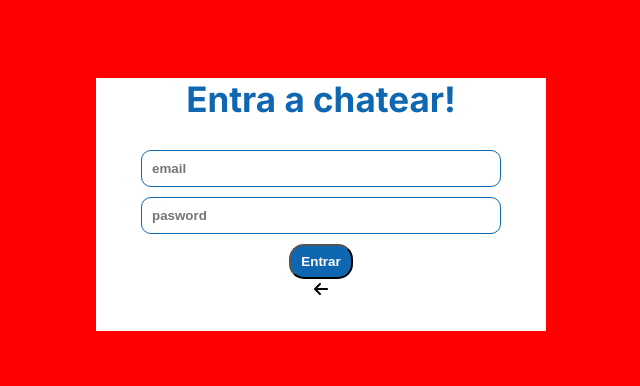
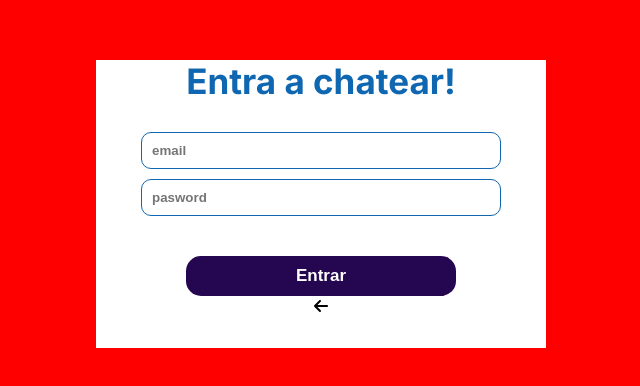
Before and after one commit to LuisArielRetanaHernadez/chat_mabi, a React (Vite) app: page /login in a window 1280 px wide. Shown: the part 196-582 px from the top of the page, without its empty margins (319-959 px from the left). Built offline with nearby package versions, Linux system fonts and the light colour scheme; no server answers.

Commit message:
creando los estilos del boton send del formulario

```diff
--- a/src/pages/Auth/auth.style.css
+++ b/src/pages/Auth/auth.style.css
@@ -49,6 +49,16 @@
   outline: none;
 }
 
+.auth__button-send {
+  width: 60%;
+  padding: 10px 12px;
+  margin-top: 30px;
+  font-size: 17px;
+  background-color: var(--purple);
+  border: none;
+  outline: none;
+}
+
 /* ..... login .... */
 .auth__login {
   background-color: var(--white);
```
